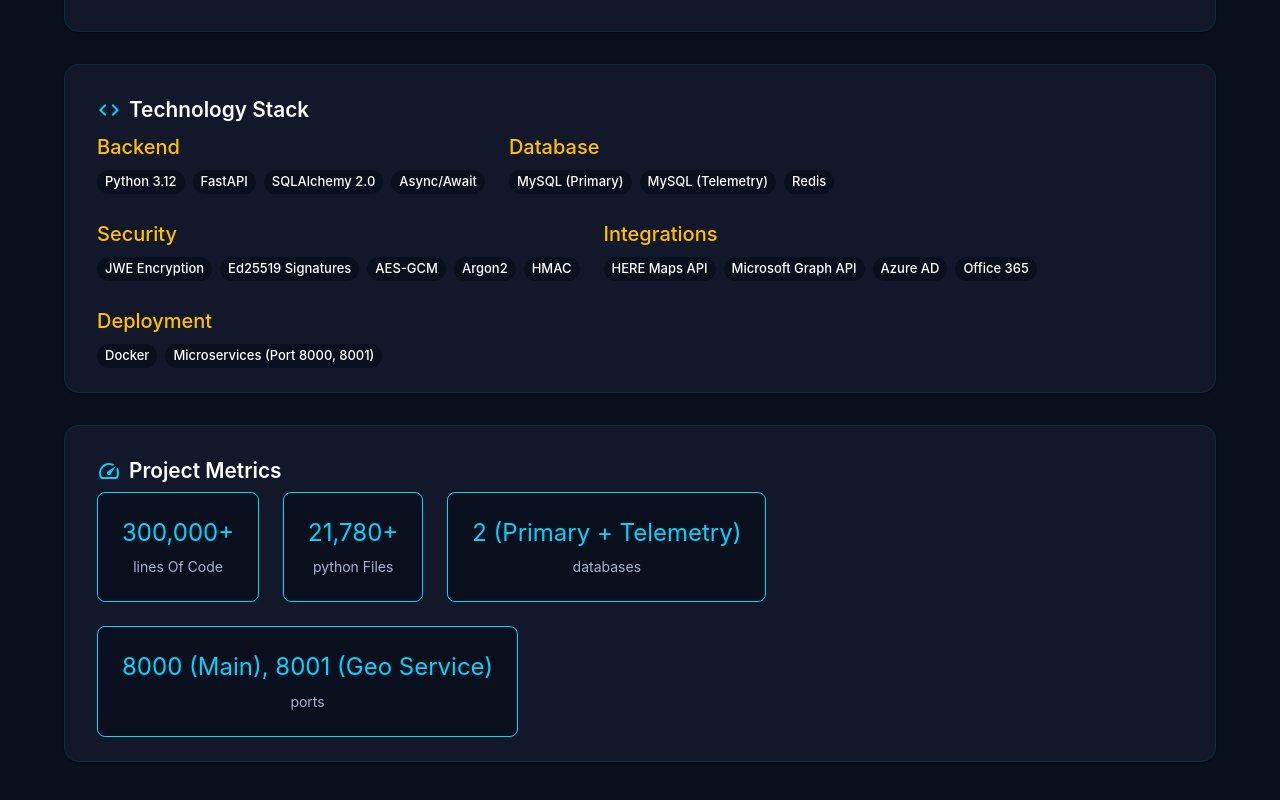
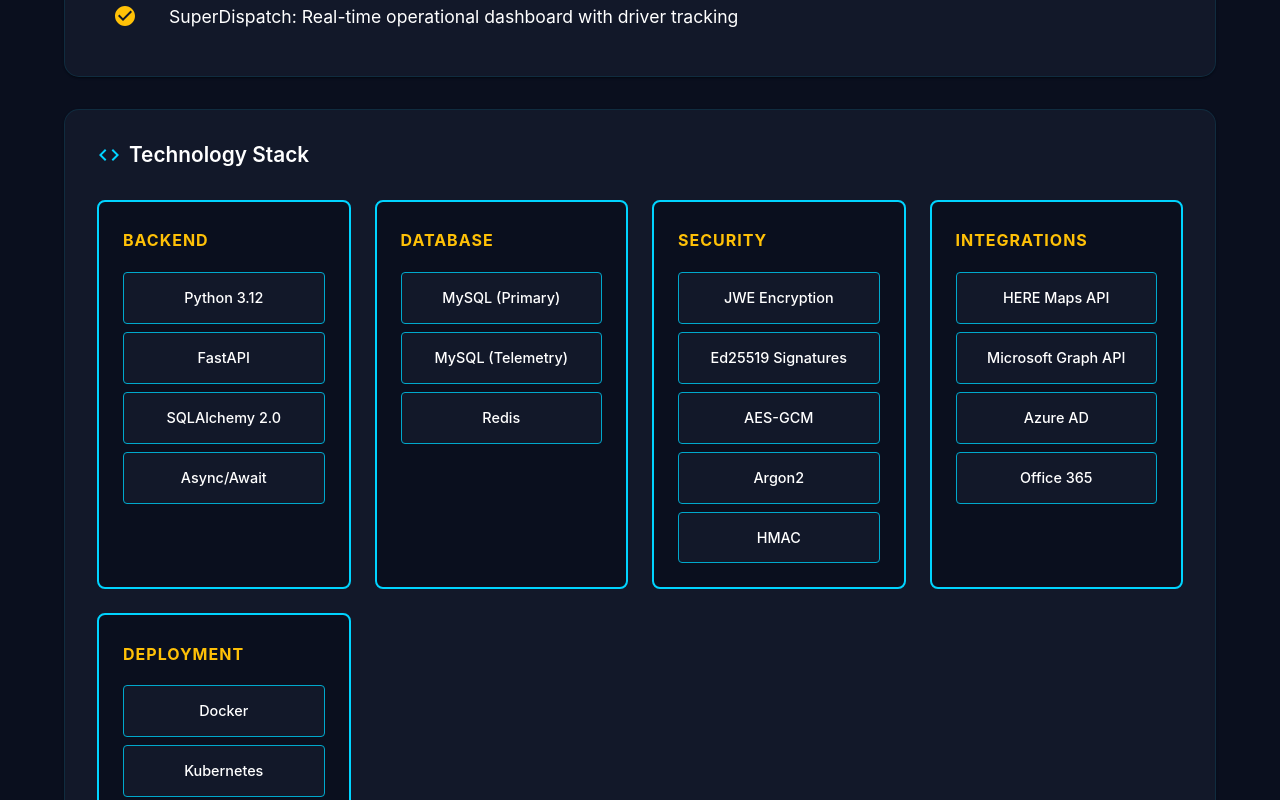
Before and after one commit to SimonDelisle17/PortFolioWebsite, a React (Vite) app in the folder me/: page /project/1 in a window 1280 px wide. Shown: the part 1100-1900 px from the top of the page. Built offline with nearby package versions, Linux system fonts and the light colour scheme.

Commit message:
feat: Add TOW image asset and update Portfolio and ProjectDetailPage components to display project icons conditionally

```diff
--- a/me/src/components/Portfolio.tsx
+++ b/me/src/components/Portfolio.tsx
@@ -103,9 +103,14 @@
                       height: '70px',
                       display: 'flex',
                       alignItems: 'center',
+                      justifyContent: 'center',
                     }}
                   >
-                    {project.icon}
+                    {project.icon.startsWith('http') || project.icon.includes('.png') || project.icon.includes('.jpg') || project.icon.includes('.svg') ? (
+                      <img src={project.icon} alt={project.title} style={{ width: '60px', height: '60px', objectFit: 'contain' }} />
+                    ) : (
+                      project.icon
+                    )}
                   </Box>
 
                   {/* Title */}
@@ -121,6 +126,7 @@
                       WebkitBoxOrient: 'vertical',
                       fontSize: '1.35rem',
                       lineHeight: 1.4,
+                      textAlign: 'center',
                     }}
                   >
                     {project.title}
--- a/me/src/data/projectsData.ts
+++ b/me/src/data/projectsData.ts
@@ -1,4 +1,5 @@
 import { Project, ProjectCategory } from '../types/project';
+import TOWImage from '../assets/TOW.png';
 
 export const projectsData: Project[] = [
   {
@@ -22,13 +23,13 @@
       database: ['MySQL (Primary)', 'MySQL (Telemetry)', 'Redis'],
       security: ['JWE Encryption', 'Ed25519 Signatures', 'AES-GCM', 'Argon2', 'HMAC'],
       integrations: ['HERE Maps API', 'Microsoft Graph API', 'Azure AD', 'Office 365'],
-      deployment: ['Docker', 'Microservices (Port 8000, 8001)']
+      deployment: ['Docker', 'Kubernetes', 'Microservices']
     },
     metrics: {
       linesOfCode: '300,000+',
       pythonFiles: '21,780+',
       databases: '2 (Primary + Telemetry)',
-      ports: '8000 (Main), 8001 (Geo Service)'
+      microservices: '2 Services'
     },
     architecture: 'Microservices with dedicated geo-processing service, dual-database for performance scaling',
     liveUrl: null
@@ -137,7 +138,7 @@
     category: 'fullstack',
     tags: ['FastAPI', 'Flutter', 'React', 'TypeScript', 'Firebase', 'MySQL'],
     shortDescription: 'Complete Towing Business Management Ecosystem',
-    icon: '🚛',
+    icon: TOWImage,
     impact: 'Multi-platform business management solution',
     detailedDescription: 'Full-stack towing management platform with mobile app, web portal, and backend API supporting complete business digitization.',
     features: [
--- a/me/src/pages/ProjectDetailPage.tsx
+++ b/me/src/pages/ProjectDetailPage.tsx
@@ -71,9 +71,13 @@
           </Button>
 
           <Box sx={{ textAlign: 'center', mb: 6 }}>
-            <Typography variant="h1" sx={{ fontSize: '4rem', mb: 2 }}>
-              {project.icon}
-            </Typography>
+            <Box sx={{ fontSize: '4rem', mb: 2, display: 'flex', justifyContent: 'center' }}>
+              {project.icon.startsWith('http') || project.icon.includes('.png') || project.icon.includes('.jpg') || project.icon.includes('.svg') ? (
+                <img src={project.icon} alt={project.title} style={{ width: '80px', height: '80px', objectFit: 'contain' }} />
+              ) : (
+                project.icon
+              )}
+            </Box>
             <Typography variant="h2" gutterBottom>
               {project.title}
             </Typography>
@@ -162,29 +166,78 @@
         >
           <Card sx={{ mb: 4 }}>
             <CardContent sx={{ p: 4 }}>
-              <Typography variant="h4" gutterBottom sx={{ display: 'flex', alignItems: 'center', gap: 1 }}>
+              <Typography variant="h4" gutterBottom sx={{ display: 'flex', alignItems: 'center', gap: 1, mb: 4 }}>
                 <Code color="primary" />
                 Technology Stack
               </Typography>
-              <Grid container spacing={3} sx={{ mt: 1 }}>
+              <Box
+                sx={{
+                  display: 'grid',
+                  gridTemplateColumns: {
+                    xs: '1fr',
+                    sm: 'repeat(2, 1fr)',
+                    md: 'repeat(4, 1fr)',
+                  },
+                  gap: 3,
+                }}
+              >
                 {Object.entries(project.technologies).map(([category, techs], index) => (
-                  <Grid item xs={12} md={6} key={index}>
-                    <Typography variant="h6" color="secondary" gutterBottom>
-                      {category.charAt(0).toUpperCase() + category.slice(1)}
+                  <Box
+                    key={index}
+                    sx={{
+                      p: 3,
+                      bgcolor: 'background.default',
+                      borderRadius: 2,
+                      border: '2px solid',
+                      borderColor: 'primary.main',
+                      display: 'flex',
+                      flexDirection: 'column',
+                      minHeight: '250px',
+                    }}
+                  >
+                    <Typography
+                      variant="h6"
+                      color="secondary.main"
+                      sx={{
+                        fontWeight: 700,
+                        mb: 2,
+                        fontSize: '1rem',
+                        textTransform: 'uppercase',
+                        letterSpacing: '1px',
+                        height: '30px',
+                        display: 'flex',
+                        alignItems: 'center',
+                      }}
+                    >
+                      {category.charAt(0).toUpperCase() + category.slice(1).replace(/([A-Z])/g, ' $1')}
                     </Typography>
-                    <Box sx={{ display: 'flex', flexWrap: 'wrap', gap: 1 }}>
+                    <Box sx={{ display: 'flex', flexDirection: 'column', gap: 1, flex: 1 }}>
                       {techs.map((tech, techIndex) => (
-                        <Chip
+                        <Box
                           key={techIndex}
-                          label={tech}
-                          size="small"
-                          sx={{ bgcolor: 'background.default' }}
-                        />
+                          sx={{
+                            px: 2,
+                            py: 1.5,
+                            bgcolor: 'background.paper',
+                            borderRadius: 1,
+                            border: '1px solid',
+                            borderColor: 'primary.dark',
+                            fontSize: '0.9rem',
+                            fontWeight: 500,
+                            textAlign: 'center',
+                            minHeight: '40px',
+                            display: 'flex',
+                            alignItems: 'center',
+                            justifyContent: 'center',
+                          }}
+                        >
+                          {tech}
+                        </Box>
                       ))}
                     </Box>
-                  </Grid>
+                  </Box>
                 ))}
-              </Grid>
+              </Box>
             </CardContent>
           </Card>
         </motion.div>
```
Also changed, not shown: me/src/assets/TOW.png (added).
